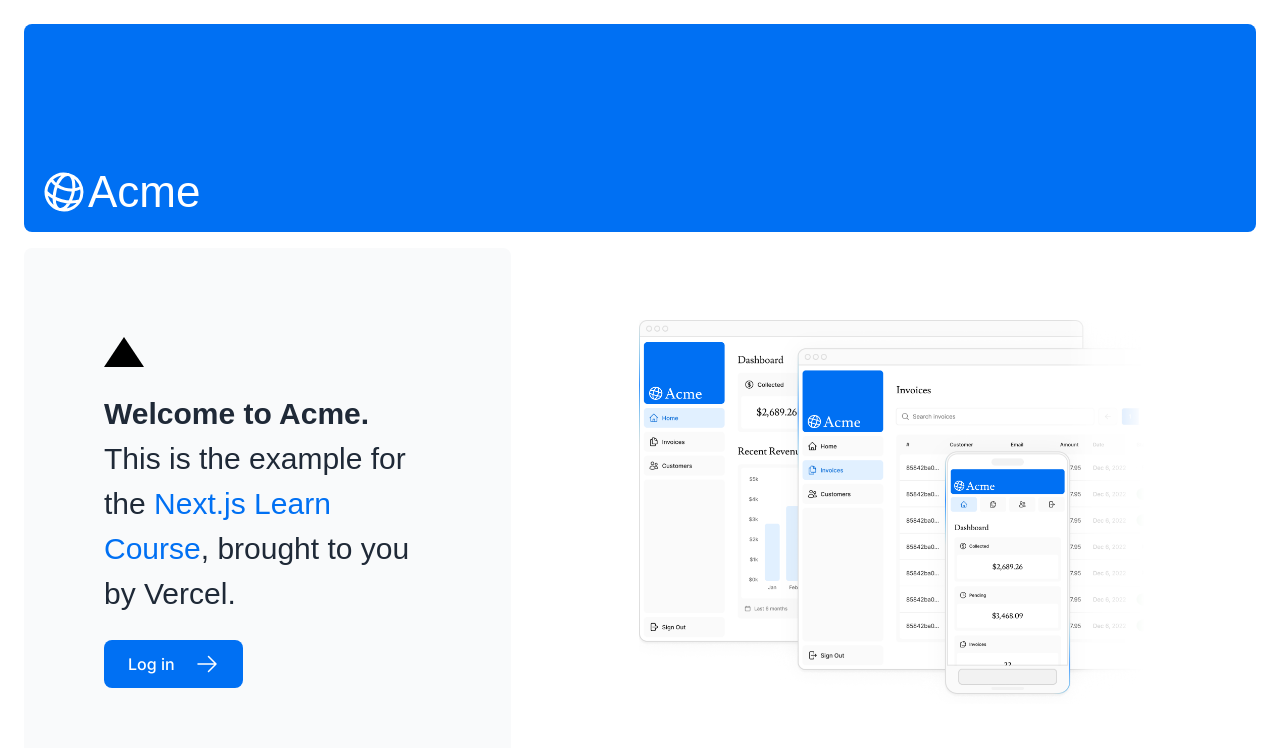
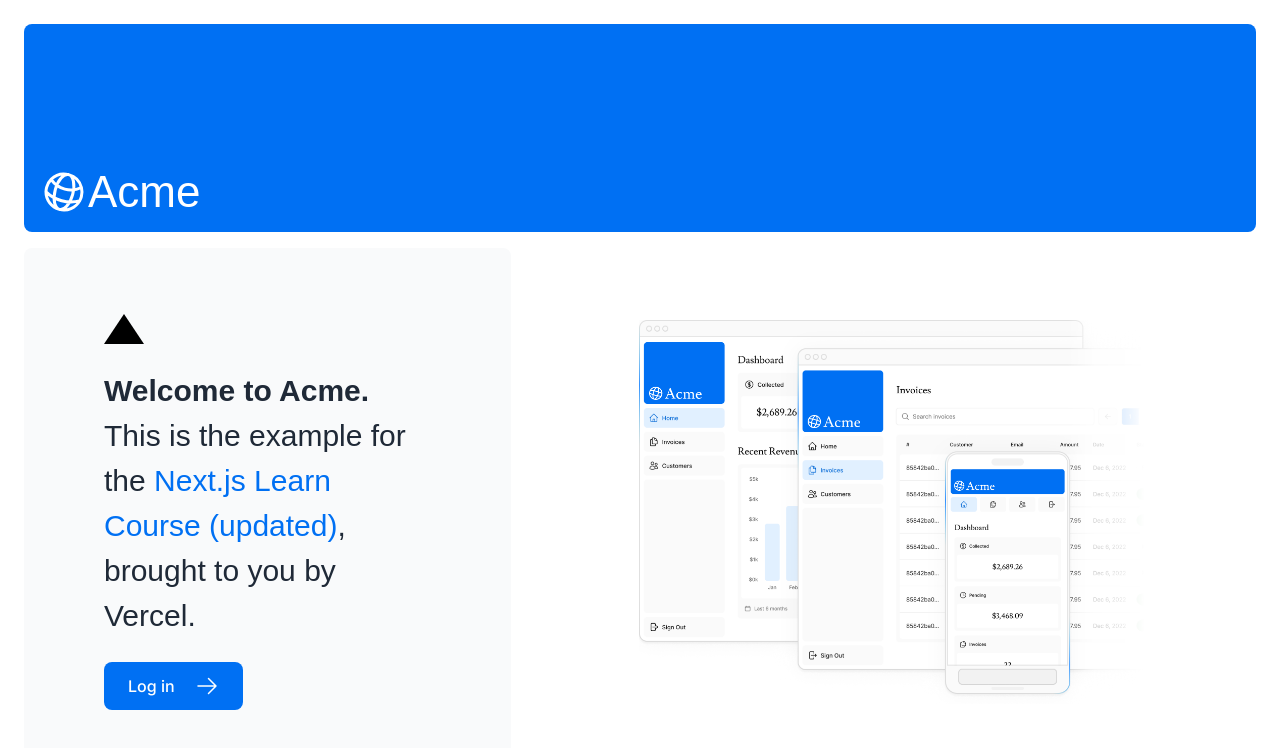
Before and after one commit to ivohamse/dashboard, a Next.js app: page / in a window 1280 px wide. Shown: the top 748 px of the page. Built offline with nearby package versions, Linux system fonts and the light colour scheme; a web font is replaced by a local one.

Commit message:
Small commit

```diff
--- a/app/page.tsx
+++ b/app/page.tsx
@@ -17,7 +17,7 @@ export default function Page() {
           <p className={`text-xl text-gray-800 md:text-3xl md:leading-normal ${lusitana.className}`}>
             <strong>Welcome to Acme.</strong> This is the example for the{' '}
             <a href="https://nextjs.org/learn/" className="text-blue-500">
-              Next.js Learn Course
+              Next.js Learn Course (updated)
             </a>
             , brought to you by Vercel.
           </p>
```
